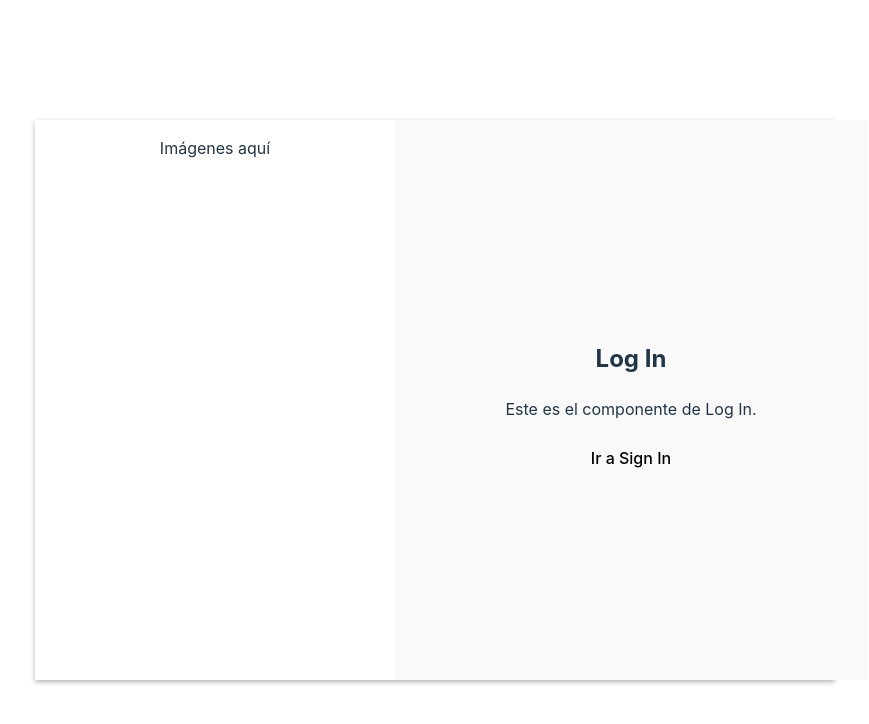
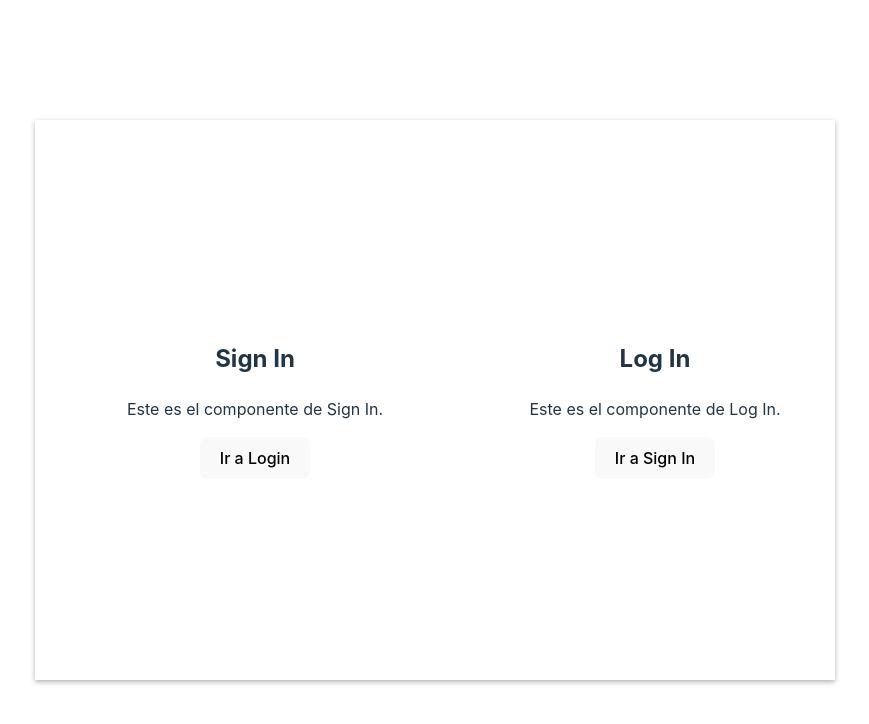
Before and after one commit to Manila03/MovieMeter_FrontEnd, a React (Vite) app: page /Login_SignIn in a window 1280 px wide. Shown: the top 724 px of the page, without its empty margins (205-1074 px from the left). Built offline with nearby package versions, Linux system fonts and the light colour scheme.

Commit message:
avance en sign in y log in

```diff
--- a/src/views/Login_SignIn.css
+++ b/src/views/Login_SignIn.css
@@ -1,7 +1,7 @@
 .container {
     display: flex;
-    justify-content: space-between; /* Asegura la separación horizontal entre hijos */
-    align-items: stretch; /* Estira los hijos para que ocupen la misma altura */
+    justify-content: space-between; /* Separa horizontalmente los elementos */
+    align-items: stretch; /* Estira los elementos para que ocupen la misma altura */
     box-shadow: 0 0.125rem 0.3125rem rgba(0, 0, 0, 0.3); /* Sombra más pronunciada */
     margin: 1rem auto; /* Centra horizontalmente y agrega separación vertical */
     width: 50rem; /* Ancho del contenedor */
@@ -9,19 +9,45 @@
 }
 
 .imagenes {
-    flex: 0 0 45%; /* Ocupa el 40% del ancho del contenedor */
+    flex: 0 0 45%; /* Ocupa el 45% del ancho del contenedor */
     text-align: center;
     background-color: white;
-    /*border: 2px solid red;*/
     min-height: 35rem; /* Asegura una altura mínima igual al contenedor */
 }
 
+.form-wrapper {
+    display: flex;
+    width: 100%;
+    height: 100%; /* Asegura que el formulario ocupe toda la altura disponible */
+}
+
+
+/* Para mostrar el contenedor cuando tiene la clase 'visible' */
+.form-container.visible {
+    display: block;
+}
+
+/* Clases condicionales para cambiar el orden de los formularios */
+.sign-in-left {
+    width: 55%; /* 55% para SignIn cuando está a la izquierda */
+}
+
+.login-left {
+    width: 55%; /* 55% para Login cuando está a la izquierda */
+}
+
+.sign-in-right {
+    width: 45%; /* 45% para SignIn cuando está a la derecha */
+}
+
+.login-right {
+    width: 45%; /* 45% para Login cuando está a la derecha */
+}
+
+/* Clase adicional para centrar el contenido de los formularios */
 .form-container {
-    flex: 0 0 55%; /* Ocupa el 60% del ancho del contenedor */
-    padding: 1rem; /* Espaciado interno */
-    background-color: #f9f9f9; /* Fondo claro */
-    /*border-left: 2px solid #ddd;  Separador entre imagenes y form-container */
-    display: flex; /* Flexbox interno para alinear el contenido */
-    justify-content: center; /* Centra el formulario horizontalmente */
-    align-items: center; /* Centra el formulario verticalmente */
+    display: flex;
+    justify-content: center;
+    align-items: center;
+    min-height: 100%; /* Asegura que el formulario tenga la altura completa */
 }
--- a/src/views/Login_SignIn.jsx
+++ b/src/views/Login_SignIn.jsx
@@ -1,16 +1,34 @@
 import React, { useState, useEffect } from "react";
 import "./Login_SignIn.css";
+import Slider from "../components/Slider";
 
 //{condicion ? si_valor_true : si_valor_false}
 const Login_SignIn = () => {
-  const [signIn, setSignIn] = useState(false); // false: muestra Login, true: muestra SignIn
+  const [signIn, setSignIn] = useState(true); // false: muestra Login, true: muestra SignIn
 
   return (
     <div className="container">
+      {/*
       <div className="imagenes">
         <Imagenes />
       </div>
+      */}
 
+
+    <div className="form-wrapper">
+        {/* Si 'signIn' es verdadero, SignIn estará en el lado izquierdo */}
+        <div className={`form-container ${signIn ? "sign-in-left" : "sign-in-right"}`}>
+          <SignIn setSignIn={setSignIn} />
+        </div>
+
+        {/* Si 'signIn' es falso, Login estará en el lado derecho */}
+        <div className={`form-container ${!signIn ? "login-left" : "login-right"}`}>
+          <Login setSignIn={setSignIn} />
+        </div>
+      </div>
+
+
+      {/*
       <div className="form-container">
         {signIn ? (
           <SignIn setSignIn={setSignIn} />
@@ -18,6 +36,7 @@ const Login_SignIn = () => {
           <Login setSignIn={setSignIn} />
         )}
       </div>
+      */}
     </div>
   );
 };
@@ -40,8 +59,8 @@ const Login = ({ setSignIn }) => (
 
 const Imagenes = () => (
   <div>
-    <p>Imágenes aquí</p>
-  </div>
+      <Slider />
+    </div>
 );
 
 export default Login_SignIn;
```
